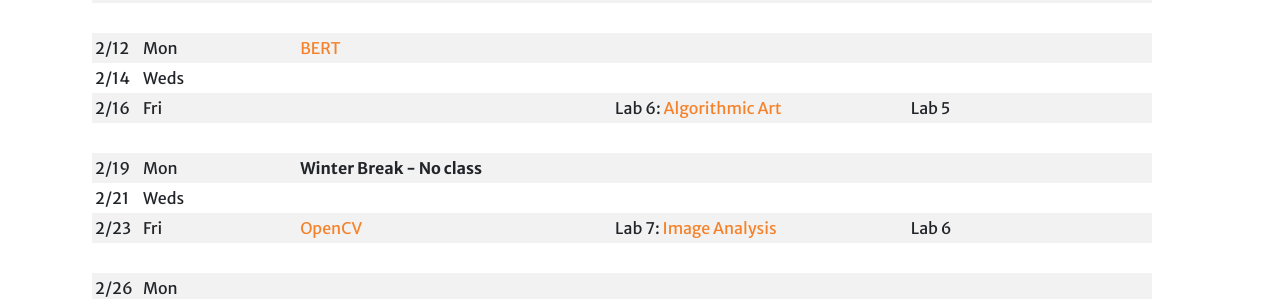
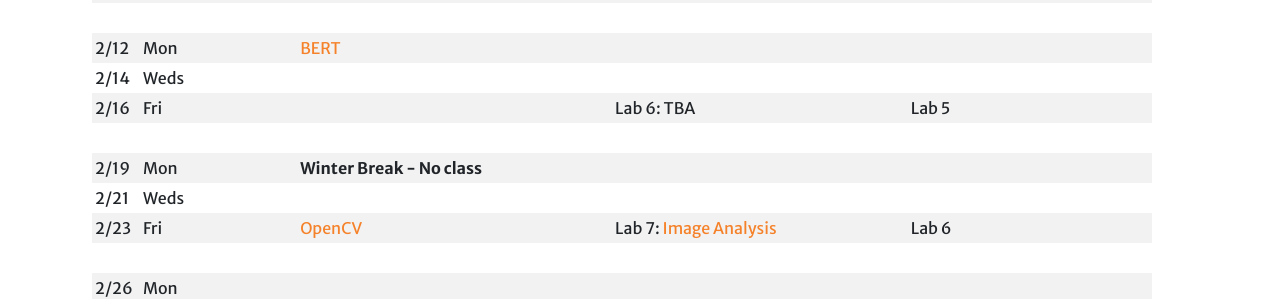
Before and after one commit to Hendrix-CS/csci270, a Jekyll site: the page built from index.md, in a window 1280 px wide and 900 px high, scrolled down 1778 px. Shown: the part 162-461 px from the top of the window. Built offline with Jekyll 4.4.1, drawn with Linux system fonts in a browser that asks for light colours; a script that is not in the unit is left out; our own code applies the rules of GitHub Pages for plain Markdown files.

Commit message:
Disabled Lab 6

```diff
--- a/index.md
+++ b/index.md
@@ -43,7 +43,7 @@ Upon completing this course, my goal is for you to be able to:
 |
 | 2/12   |   Mon   | [BERT](https://arxiv.org/pdf/1810.04805.pdf)
 | 2/14   |   Weds  |
-| 2/16   |   Fri   |                            | Lab 6: [Algorithmic Art]({{site.baseurl}}/labs/art.html)                                            | Lab 5     |
+| 2/16   |   Fri   |                            | Lab 6: TBA <!--[Algorithmic Art]({{site.baseurl}}/labs/art.html)-->                                            | Lab 5     |
 |
 | 2/19   |   Mon   | **Winter Break - No class**
 | 2/21   |   Weds  |
```
